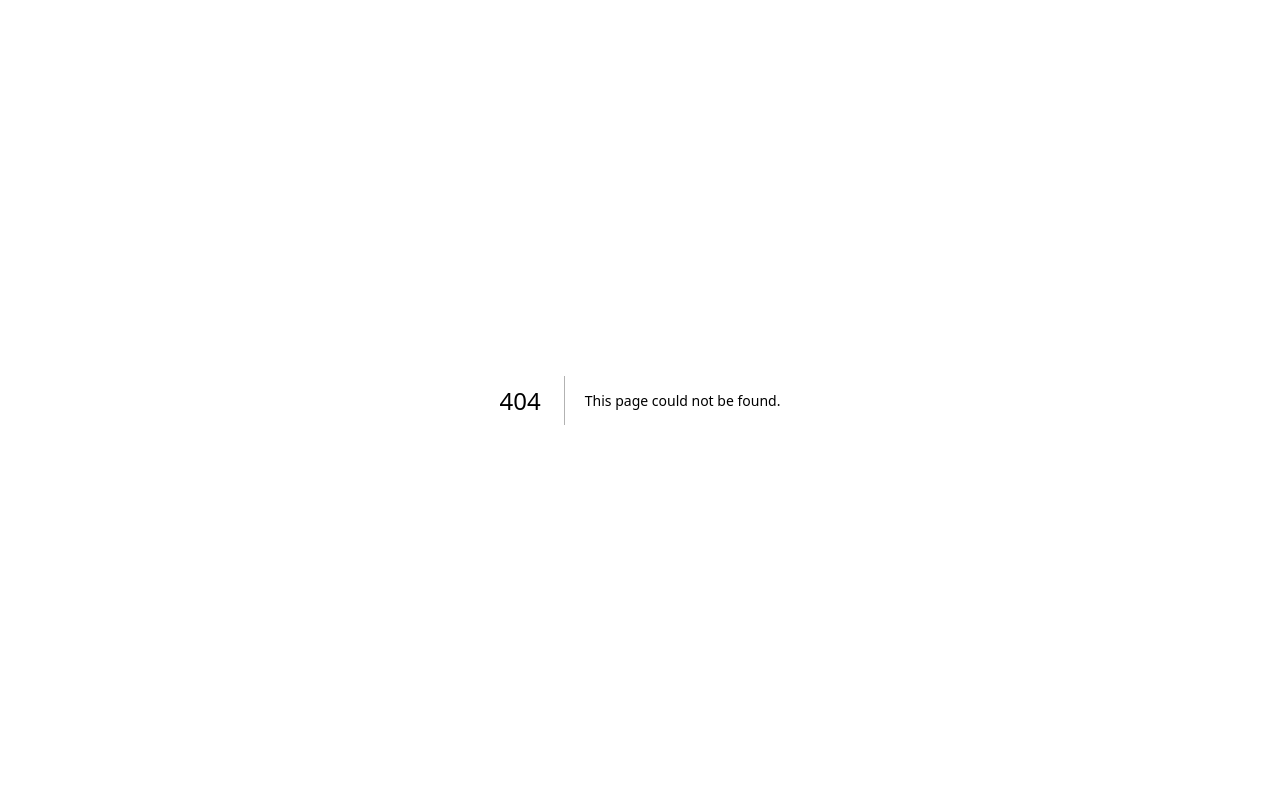
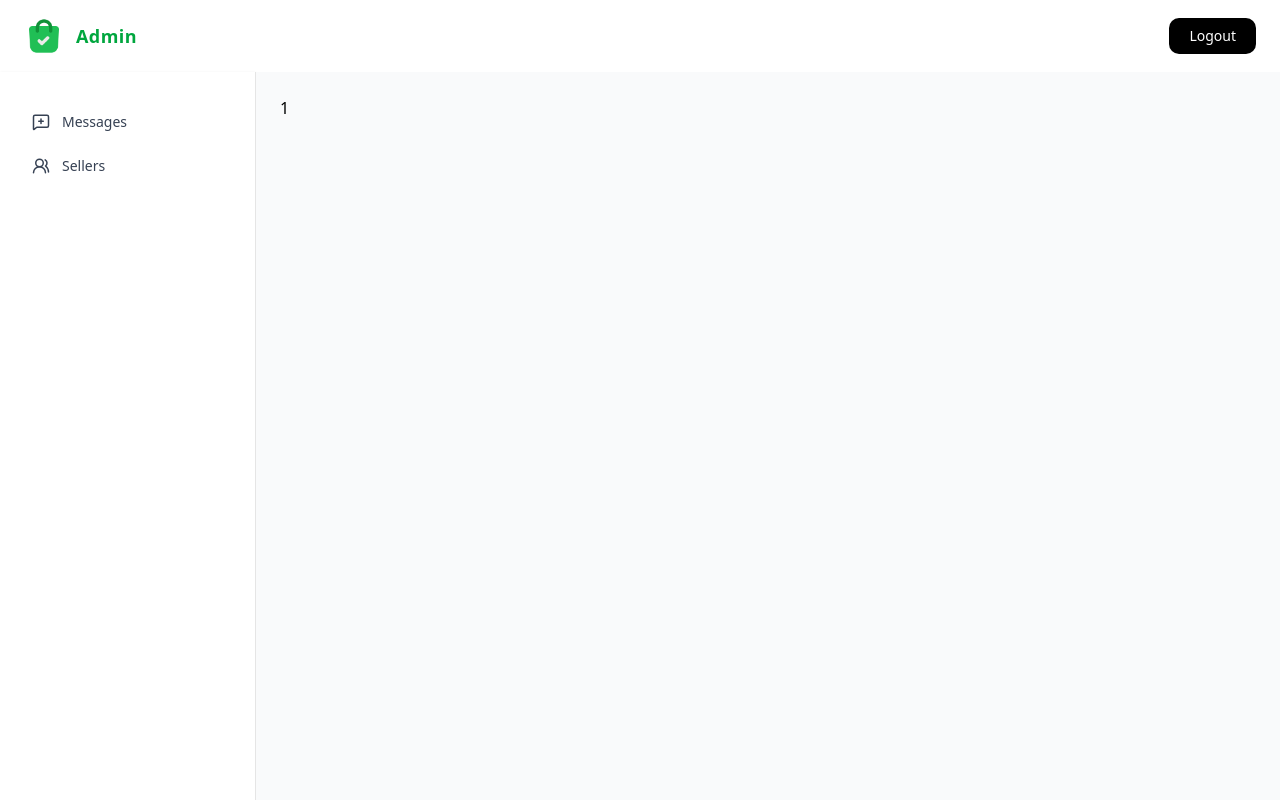
Before and after one commit to Somnath6Das/shoply-nextjs-nextauth-mongodb, a Next.js app: page /admin/dashboard/reject/1 in a window 1280 px wide. Before the commit this address had no page. Built offline with nearby package versions, Linux system fonts and the light colour scheme.

Commit message:
admin-reject

```diff
--- a/app/admin/dashboard/page.tsx
+++ b/app/admin/dashboard/page.tsx
@@ -2,6 +2,7 @@
 import SellerMsg from "@/models/SellerMsg";
 import { connectToDatabase } from "@/lib/db";
 import { Loader2, Trash2, UserRoundCheck, UserRoundX } from "lucide-react";
+import Link from "next/link";
 
 export default async function MessagesPage() {
   await connectToDatabase();
@@ -52,7 +53,9 @@ export default async function MessagesPage() {
                       <UserRoundCheck className="text-green-600 w-5 h-5" />
                     </button>
                   </td>
+
                   <td className="p-3 border text-center">
+                    <Link href={`/admin/dashboard/reject/${msg._id}`}>
                       <button
                         // onClick={() => handleRejectClick(msg._id)}
                         className="p-2 rounded-full bg-red-100 hover:bg-red-200 transition"
@@ -60,7 +63,9 @@ export default async function MessagesPage() {
                       >
                         <UserRoundX className="text-red-600 w-5 h-5" />
                       </button>
+                    </Link>
                   </td>
+
                   <td className="p-3 border text-center">
                     <button
                       //  onClick={() => handleDelete(msg._id)}
--- /dev/null
+++ b/app/admin/dashboard/reject/[id]/page.tsx
@@ -0,0 +1,9 @@
+"use client";
+
+import { useParams } from "next/navigation";
+
+export default function Reject() {
+  const params = useParams();
+  console.log(params.id);
+  return <div>{params.id}</div>;
+}
--- a/app/admin/dashboard/reject/page.tsx
+++ /dev/null
@@ -1,3 +0,0 @@
-export default function Reject() {
-  return <div>Reject</div>;
-}
```
Lines whose indentation alone changed are shown as unchanged.
